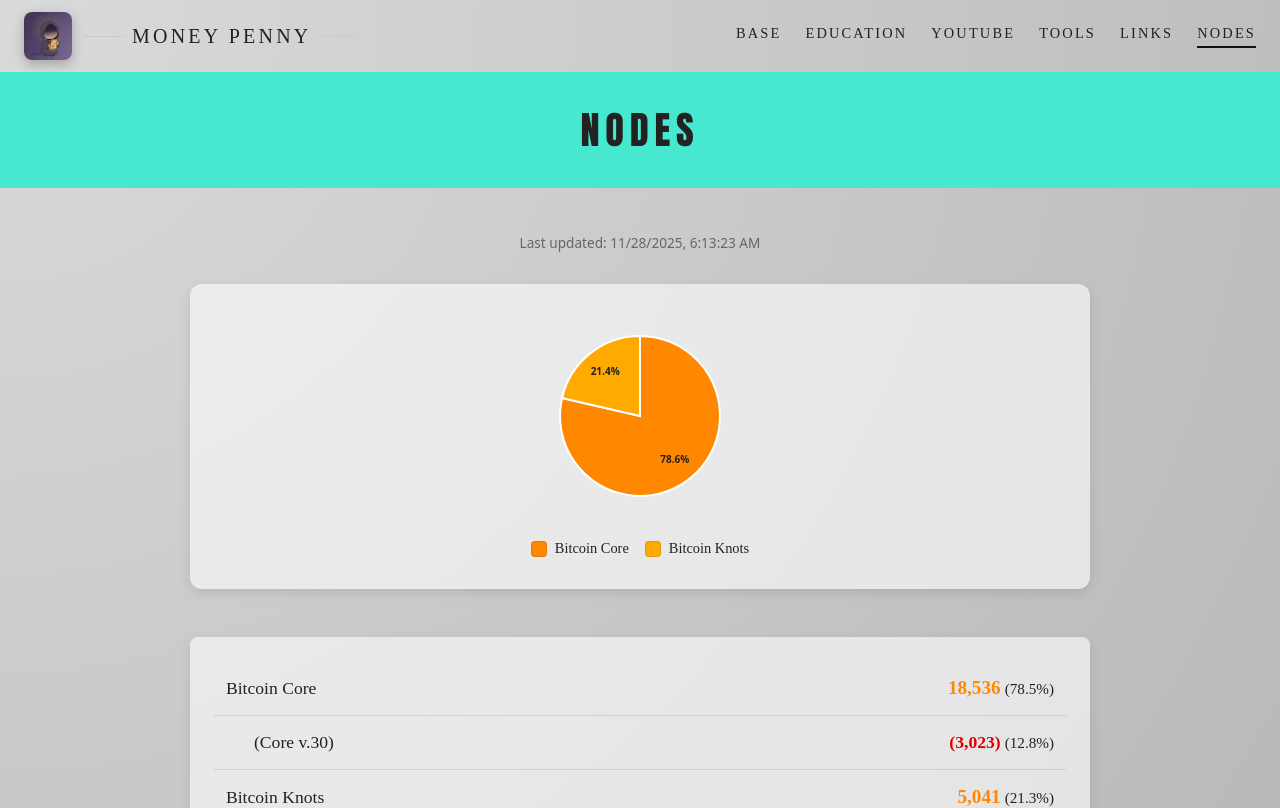
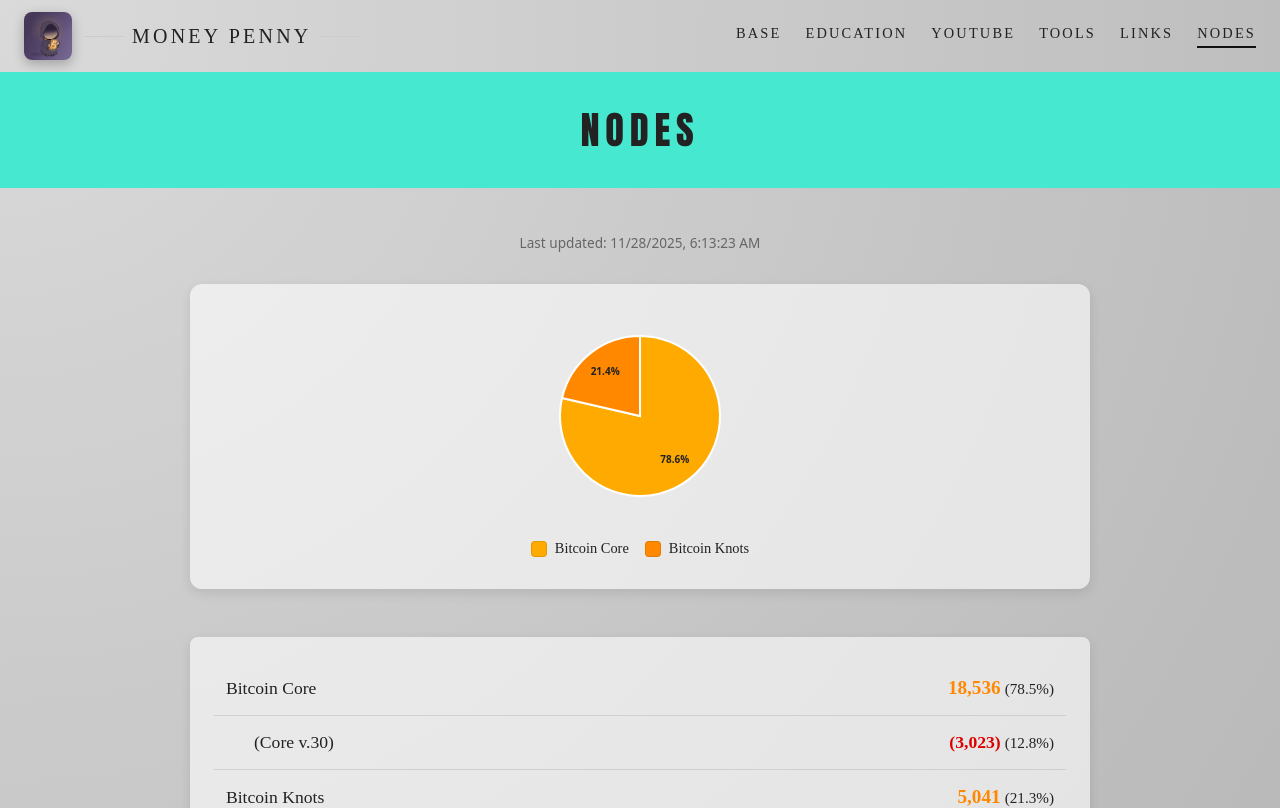
Before and after one commit to youcancallmecharly/mp_homepage, a Next.js app: page /nodes in a window 1280 px wide. Shown: the top 808 px of the page. Built offline with nearby package versions, Linux system fonts and the light colour scheme.

Commit message:
Swap colors: Knots gets orange, Core gets lighter orange

```diff
--- a/components/BitcoinNodeStats.tsx
+++ b/components/BitcoinNodeStats.tsx
@@ -49,8 +49,8 @@
     const chartTotal = coreTotal + knots; // Only Core vs Knots comparison
 
     const segments = [
-      { label: "Bitcoin Core", value: coreTotal, color: "#ff8800" }, // Orange
-      { label: "Bitcoin Knots", value: knots, color: "#ffaa00" }, // Lighter orange
+      { label: "Bitcoin Core", value: coreTotal, color: "#ffaa00" }, // Lighter orange
+      { label: "Bitcoin Knots", value: knots, color: "#ff8800" }, // Orange
     ].filter((s) => s.value > 0);
 
     let currentAngle = -90; // Start at top
```
